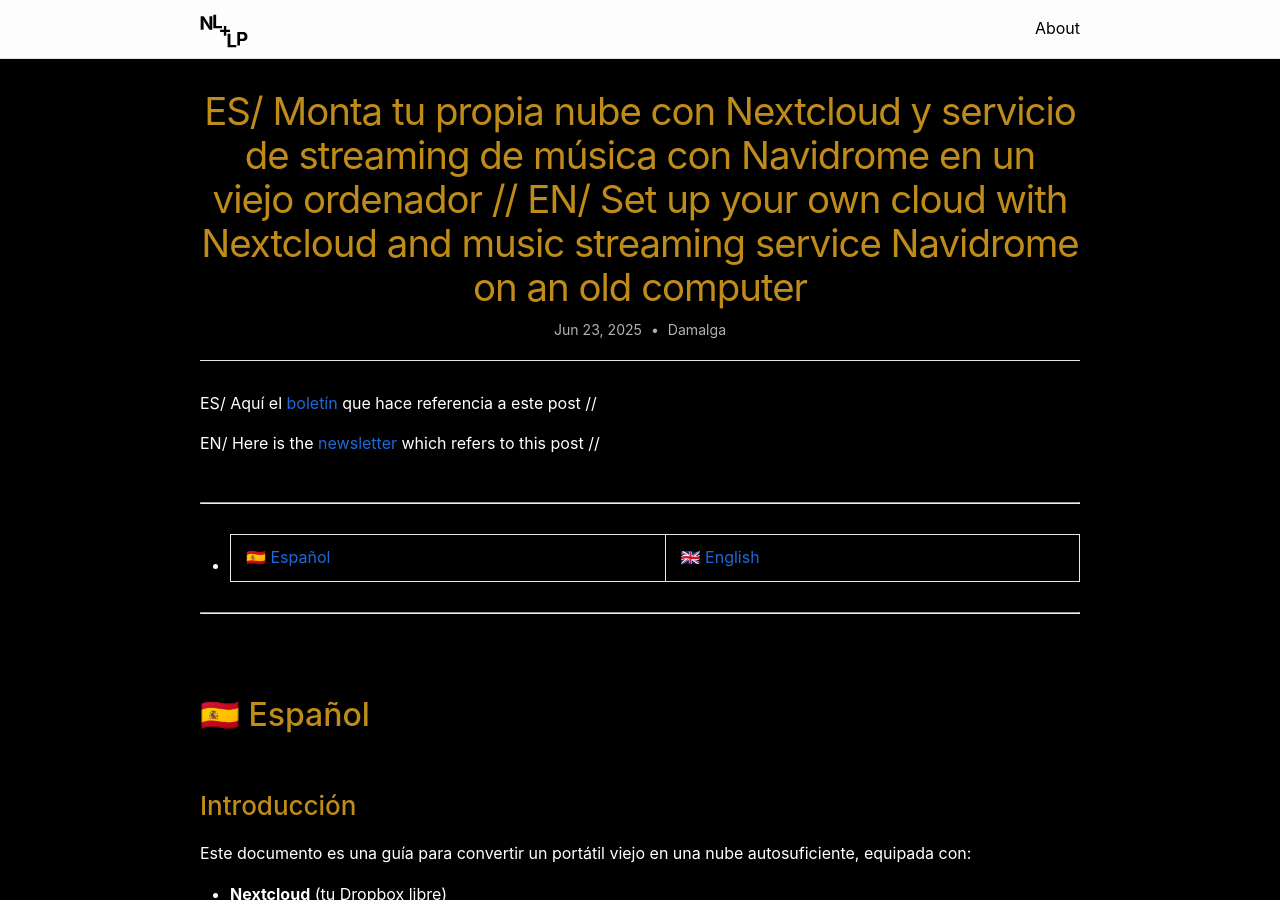
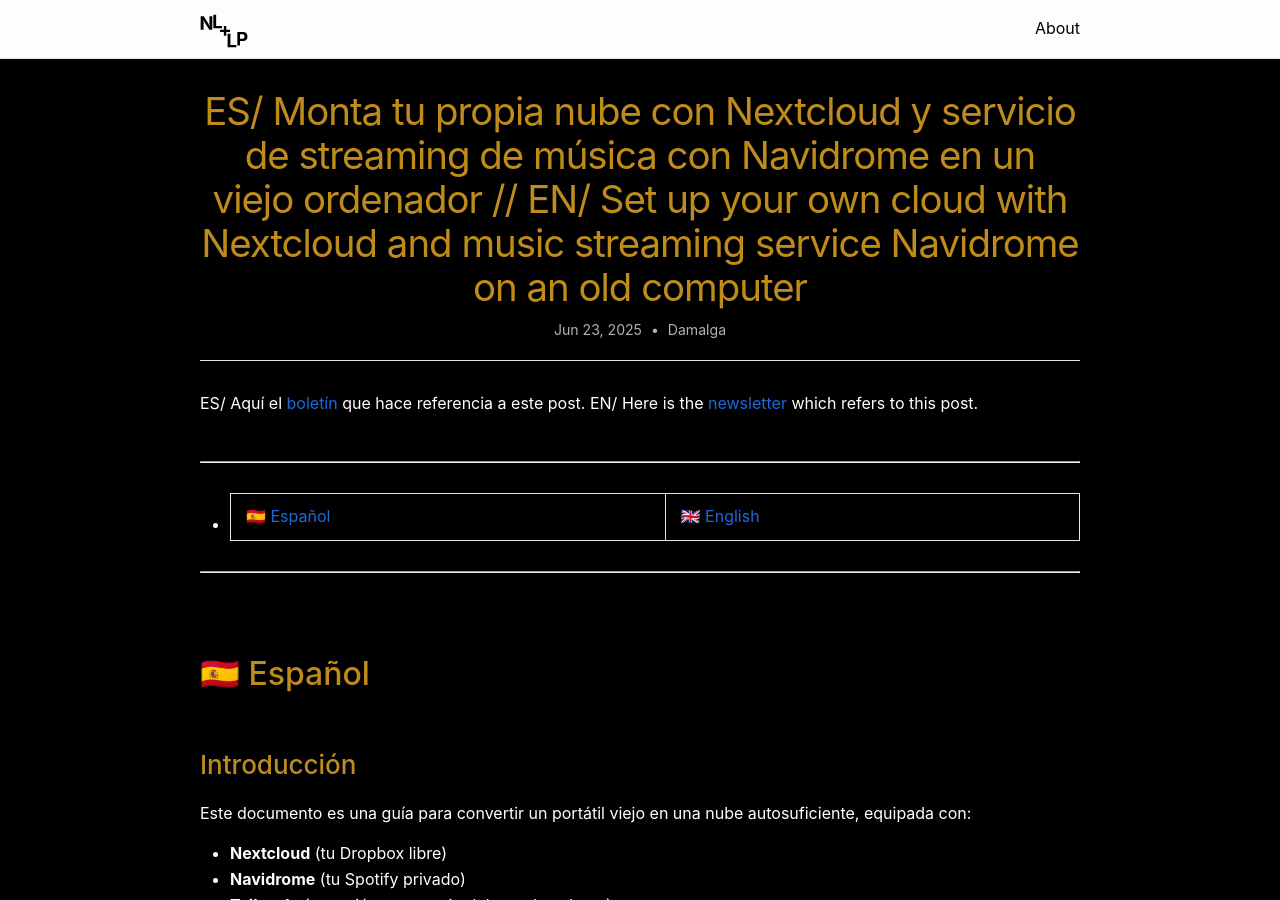
Before and after one commit to damalga/damalga-nl-lp, a Jekyll site: the page built from _posts/2025-06-23-post-1.md, in a window 1280 px wide and 900 px high. Built offline with Jekyll 4.4.1, drawn with Linux system fonts in a browser that asks for light colours; some web fonts are replaced.

```diff
--- a/_posts/2025-06-23-post-1.md
+++ b/_posts/2025-06-23-post-1.md
@@ -6,12 +6,8 @@ author: Damalga
 comments: false
 ---
 
-ES/ Aquí el <a href="https://eocampaign1.com/web-version?p=5e3cc3ec-5022-11f0-a7d9-97502f53332f&pt=campaign&t=1750677364&s=8f0c77706bb9c9e0f54a012162ce48452751ce25136bc9b621d373e2a5159728" target="_blank" rel="noopener noreferrer">boletín</a> que hace referencia a este post //
-
-EN/ Here is the <a href="https://eocampaign1.com/web-version?p=5e3cc3ec-5022-11f0-a7d9-97502f53332f&pt=campaign&t=1750677364&s=8f0c77706bb9c9e0f54a012162ce48452751ce25136bc9b621d373e2a5159728" target="_blank" rel="noopener noreferrer">newsletter</a> which refers to this post //
-
-
-
+ES/ Aquí el <a href="https://eocampaign1.com/web-version?p=5e3cc3ec-5022-11f0-a7d9-97502f53332f&pt=campaign&t=1750677364&s=8f0c77706bb9c9e0f54a012162ce48452751ce25136bc9b621d373e2a5159728" target="_blank" rel="noopener noreferrer">boletín</a> que hace referencia a este post.
+EN/ Here is the <a href="https://eocampaign1.com/web-version?p=5e3cc3ec-5022-11f0-a7d9-97502f53332f&pt=campaign&t=1750677364&s=8f0c77706bb9c9e0f54a012162ce48452751ce25136bc9b621d373e2a5159728" target="_blank" rel="noopener noreferrer">newsletter</a> which refers to this post.
 
 ---
 
```
